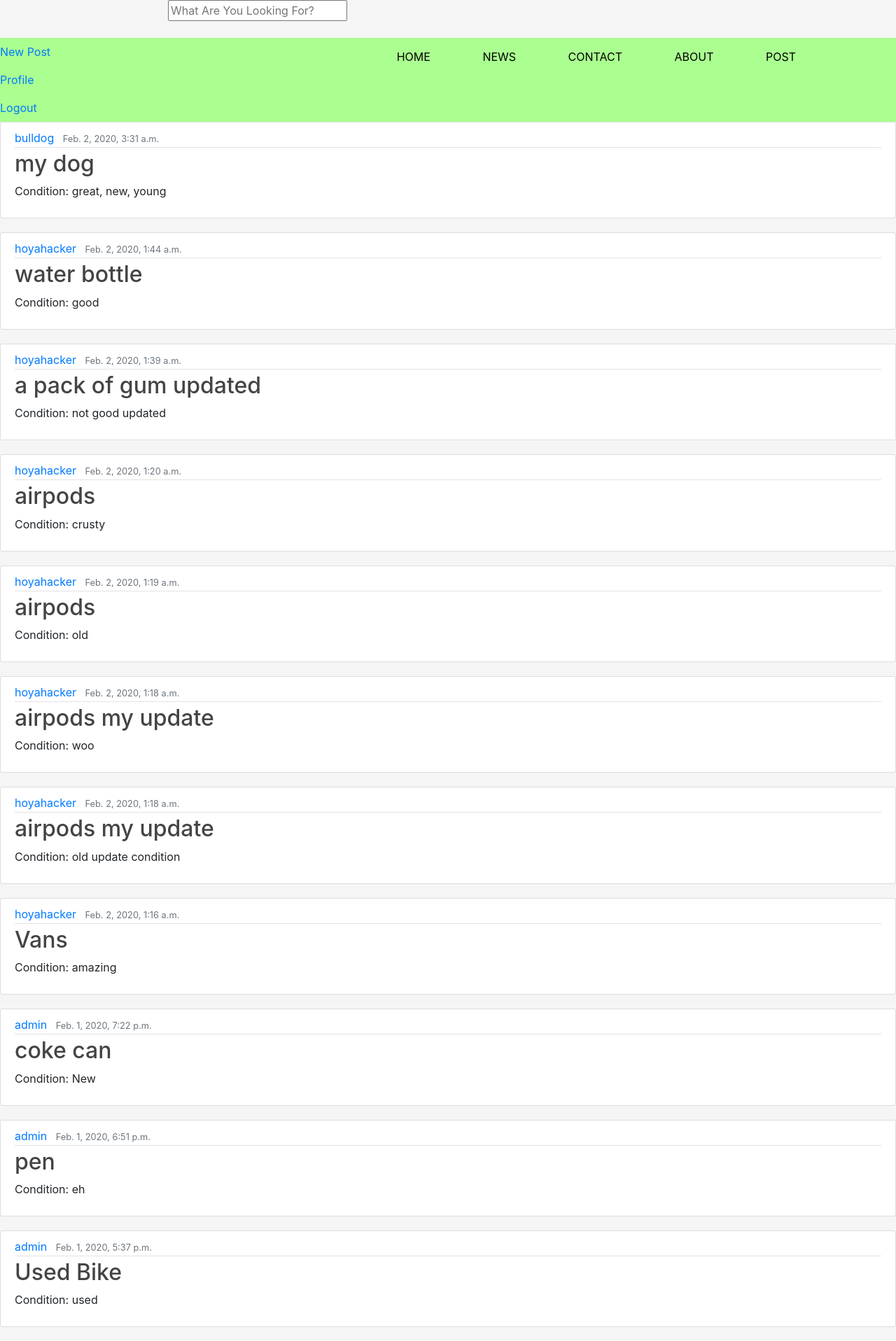
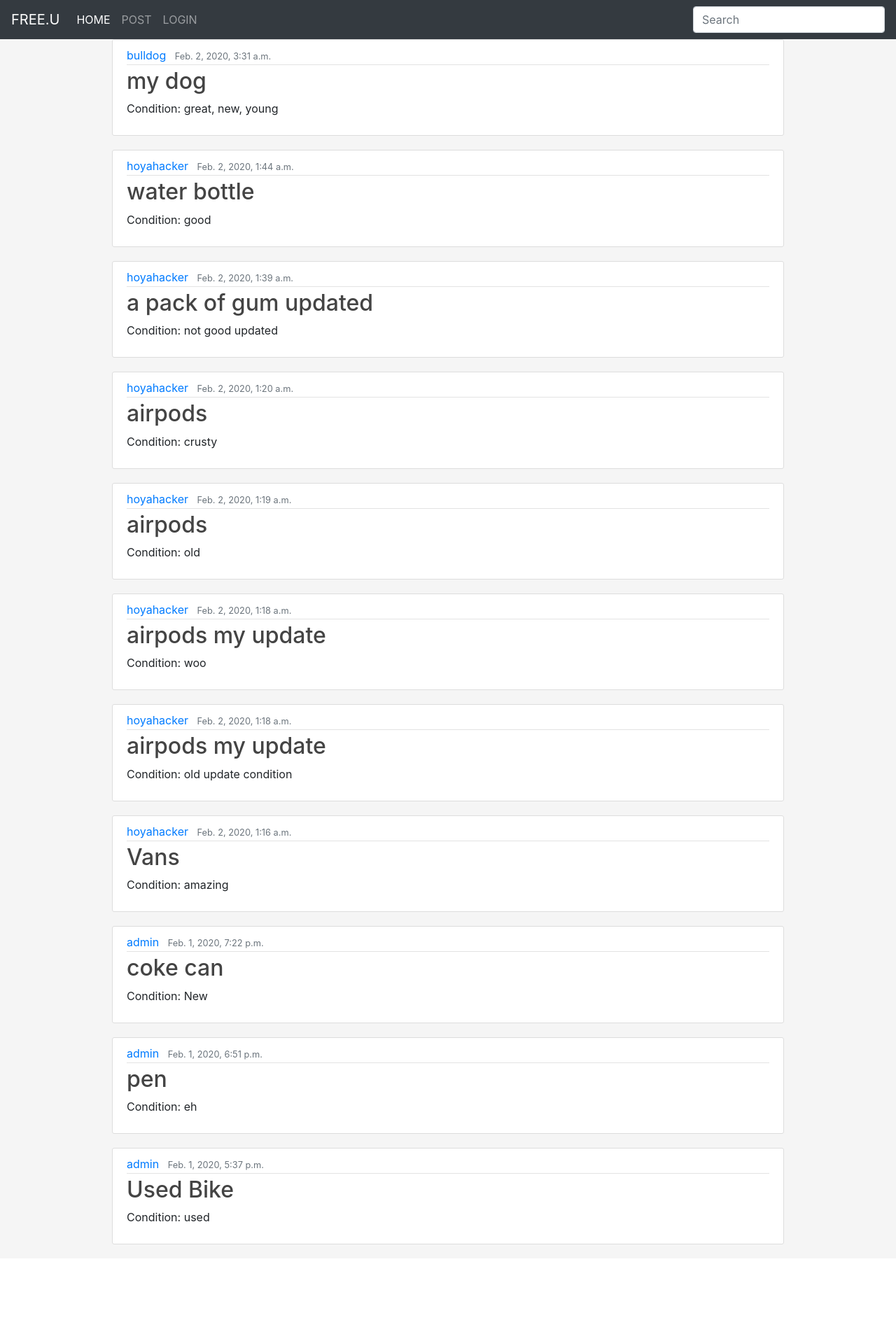
Before and after one commit to jlamborn324/FREEU, a Django app: page / in a window 1280 px wide. Shown: the whole page at 70% size. After the commit the page ends 1778 px from the top, so only its background shows below. Run offline with Django 3.2, Linux system fonts and the light colour scheme; a user stored in the database is signed in; data comes from the database, SQL or seed files in the repository; both versions use the stored data as it was after the commit; some libraries are stand-ins or nearby versions.

Commit message:
front-end changes

```diff
--- a/marketplace/static/marketplace/main.css
+++ b/marketplace/static/marketplace/main.css
@@ -8,7 +8,7 @@ body {
     margin: 0 auto;
 }
 
-header {
+/* header {
     background: #ABFF91
 }
 header::after {
@@ -54,10 +54,10 @@ nav a::before{
     top: 0;
     width: 0%;
     transition: all ease-in-out 250ms;
-}
-nav a:hover::before {
+} */
+/* nav a:hover::before {
     width: 100%;
-}
+} */
 /* ################################### */
 
 .blogShort{ border-bottom:1px solid #ddd;}
@@ -95,11 +95,15 @@ nav a:hover::before {
  h2{color:#34ca78;}
  .margin10{margin-bottom:10px; margin-right:10px;}
  .content-section {
+    margin: 0 auto;
     background: #ffffff;
     padding: 10px 20px;
     border: 1px solid #dddddd;
     border-radius: 3px;
     margin-bottom: 20px;
+    width: 75%;
+    height:100%;
+
   }
 
   .article-title {
@@ -150,7 +154,7 @@ nav a:hover::before {
   }
   @import url('https://fonts.googleapis.com/css?family=Comfortaa');
 
-  .active-pink-4 {
+  /* .active-pink-4 {
     width: 800px;
     margin: auto;
   }
@@ -159,4 +163,4 @@ nav a:hover::before {
 border: 1px solid #f48fb1;
 box-shadow: 0 0 0 1px #f48fb1;
 
-}
+} */
--- a/marketplace/templates/marketplace/base.html
+++ b/marketplace/templates/marketplace/base.html
@@ -2,7 +2,6 @@
 <!DOCTYPE html>
 <html lang="en">
 <head>
-        <link rel="stylesheet" href="https://stackpath.bootstrapcdn.com/bootstrap/4.4.1/css/bootstrap.min.css" integrity="sha384-Vkoo8x4CGsO3+Hhxv8T/Q5PaXtkKtu6ug5TOeNV6gBiFeWPGFN9MuhOf23Q9Ifjh" crossorigin="anonymous">
 
         <!-- Required meta tags -->
         <meta charset="utf-8">
@@ -14,35 +13,67 @@
         <title>Hello, world!</title>
 </head>
 <body>
-    <div class="active-pink-3 active-pink-4 mb-4">
-        <form action="{% url 'search_results' %}" method="get">
-          <input name="q" type="text" placeholder="What Are You Looking For?">
-        </form>
-        </div>
     <header>
-        <div class="container">
+        <nav class="navbar navbar-expand-sm navbar-dark bg-dark">
+            <a class="navbar-brand" href="#">FREE.U</a>
+            <button class="navbar-toggler" type="button" data-toggle="collapse" data-target="#navbarsExample03" aria-controls="navbarsExample03" aria-expanded="false" aria-label="Toggle navigation">
+              <span class="navbar-toggler-icon"></span>
+            </button>
+
+            <div class="collapse navbar-collapse" id="navbarsExample03">
+              <ul class="navbar-nav mr-auto">
+                <li class="nav-item active">
+                  <a class="nav-link" href="/">HOME <span class="sr-only">(current)</span></a>
+                </li>
+                <li class="nav-item">
+                  <a class="nav-link" href="#">POST</a>
+                </li>
+                <li class="nav-item">
+                  <a class="nav-link " href="#">LOGIN</a>
+                </li>
+
+              </ul>
+              <form class="form-inline my-2 my-md-0" action="{% url 'search_results' %}" method="get">
+                <input name ="q" class="form-control" type="text" placeholder="Search">
+
+              </form>
+            </div>
+          </nav>
+
+        <!-- <div class="container">
             <nav>
                 <ul>
                     <li><a href='/'>Home</a></li>
-                    <li><a href= #>News</a></li>
-                    <li><a href=#>Contact</a></li>
-                    <li><a href=#>About</a></li>
-                    <li><a href=#>Post </a></li>
+
                 </ul>
             </nav>
         </div>
-        <!-- Navbar Right Side-->
+
         <div class ="navbar-nav">
             {% if user.is_authenticated %}
-                <a class = "nav-item nav-link" href = "{% url 'itempost-create' %}">New Post</a>
-                <a class = "nav-item nav-link" href = "{% url 'profile' %}">Profile</a>
-                <a class = "nav-item nav-link" href = "{% url 'logout' %}">Logout</a>
+            <div class="container">
+                <nav>
+                    <ul>
+                        <li><a class = "nav-item nav-link" href = "{% url 'itempost-create' %}">New Post</a>
+                        <li><a class = "nav-item nav-link" href = "{% url 'profile' %}">Profile</a>
+                        <li><a class = "nav-item nav-link" href = "{% url 'logout' %}">Logout</a>
+                    </ul>
+                </nav>
+            </div>
+
+
+
             {% else %}
                 <a class = "nav-item nav-link" href = "{% url 'login' %}">Login</a>
                 <a class = "nav-item nav-link" href = "{% url 'register' %}">Register</a>
             {% endif %}
-        </div>
-    </header>
+        </div> -->
+    <!-- </header> -->
+    <!-- <div class="active-pink-3 active-pink-4 mb-4">
+        <form action="{% url 'search_results' %}" method="get">
+          <input name="q" type="text" placeholder="What Are You Looking For?">
+        </form>
+    </div> -->
 
 
         {% block content %} {% endblock %}
@@ -57,6 +88,4 @@
       <script src="../../assets/js/vendor/popper.min.js"></script>
       <script src="../../dist/js/bootstrap.min.js"></script>
 
-
-
 </body>
--- a/marketplace/templates/marketplace/home.html
+++ b/marketplace/templates/marketplace/home.html
@@ -5,6 +5,7 @@
     <input class="form-control" type="text" placeholder="What Are You Looking For?" aria-label="Search">
   </div> -->
 {% for post in posts %}
+
 
 
 <article class="media content-section">
```
Also changed, not shown: db.sqlite3, media/cokecan.jpg (added).
